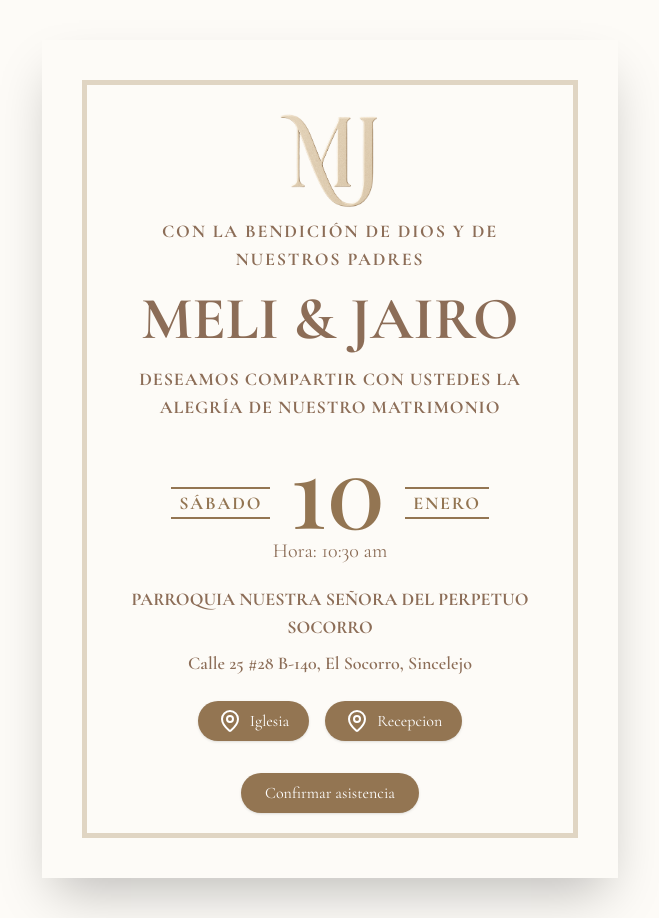
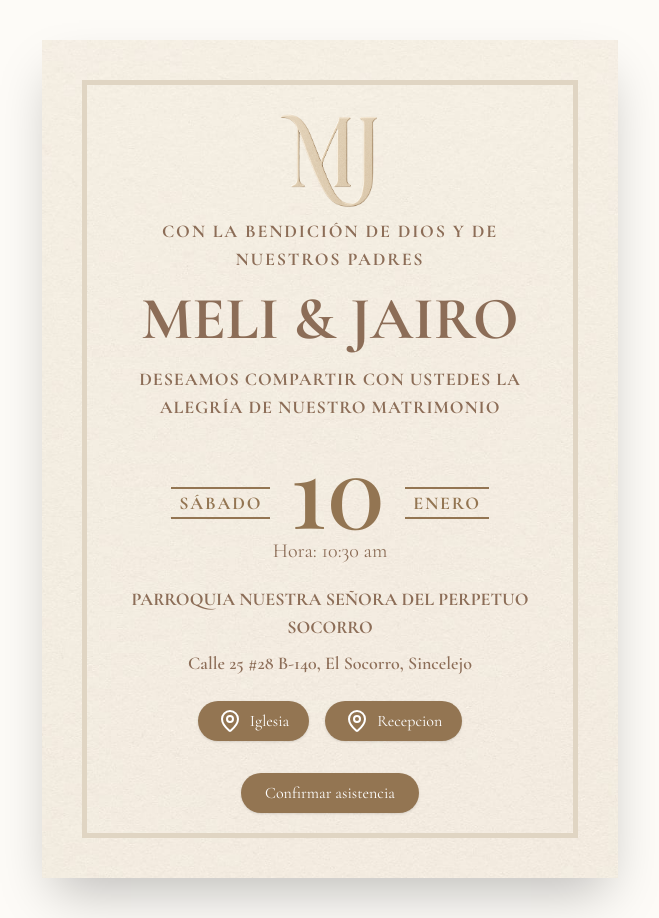
Before and after one commit to jairocabarcas/invitacion, a Next.js app: page / in a window 1280 px wide. Shown: the whole page, without its empty margins (310-969 px from the left). Built offline with nearby package versions, Linux system fonts and the light colour scheme.

Commit message:
cambios en el fondo de la tarjeta

```diff
--- a/src/app/globals.css
+++ b/src/app/globals.css
@@ -6,8 +6,6 @@
 @theme inline {
   --color-background: var(--background);
   --color-foreground: var(--foreground);
-  --font-sans: var(--font-geist-sans);
-  --font-mono: var(--font-geist-mono);
   --color-sidebar-ring: var(--sidebar-ring);
   --color-sidebar-border: var(--sidebar-border);
   --color-sidebar-accent-foreground: var(--sidebar-accent-foreground);
@@ -120,3 +118,7 @@
     @apply bg-background text-foreground;
   }
 }
+
+.bg-fondo {
+  background-image: url('/imagenes/fondo-invitacion.png');
+}
```
